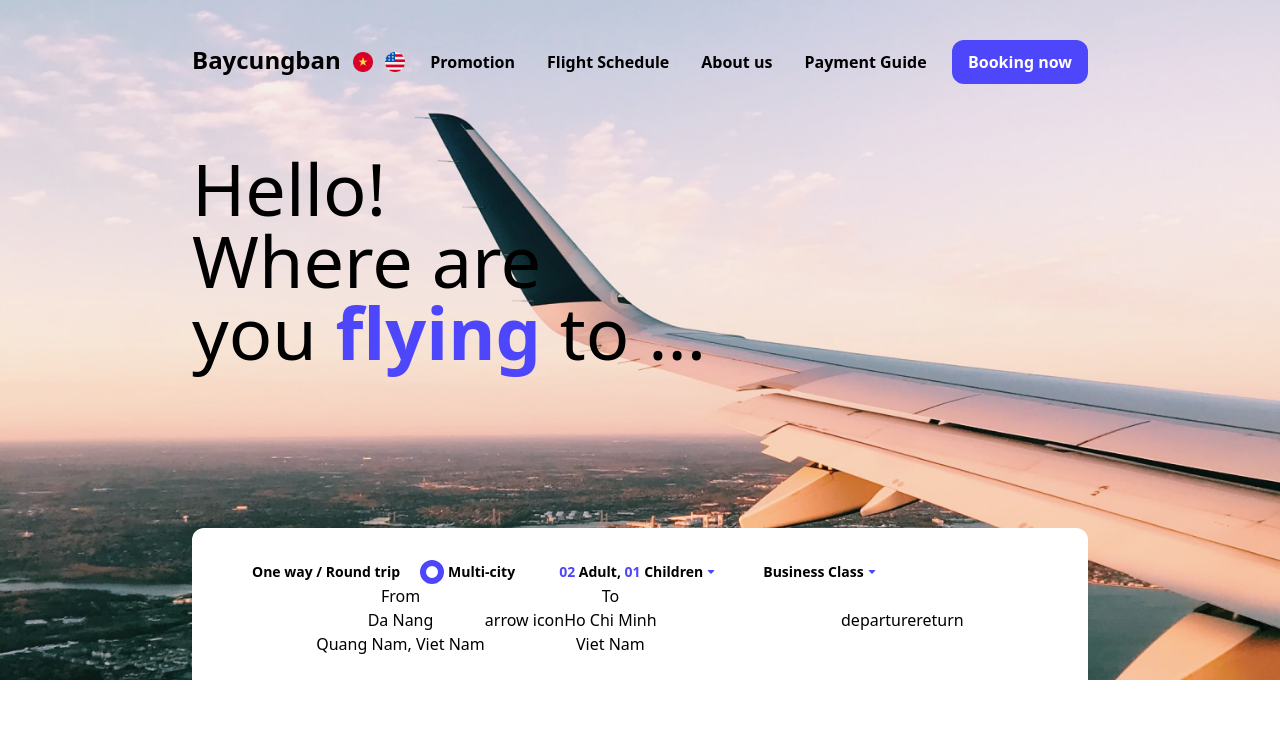
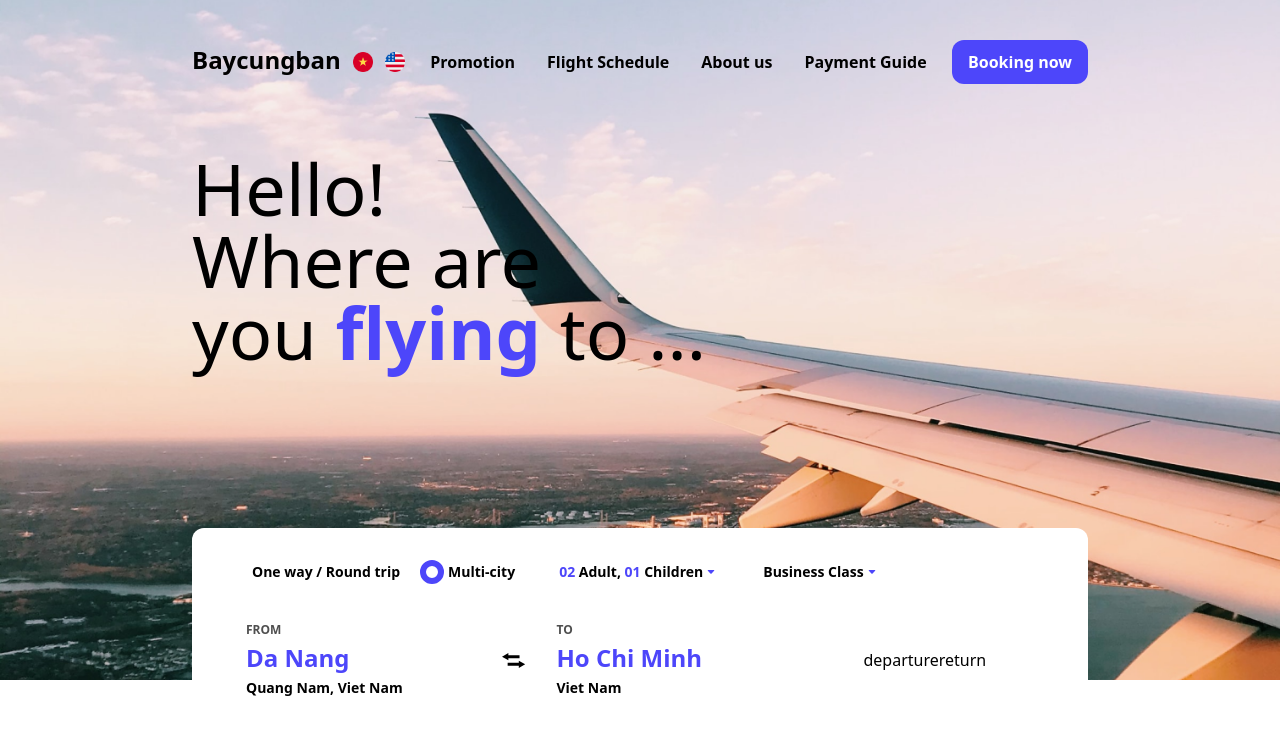
Before and after one commit to PhamTranHuy/baycungban, a React (Create React App) app: page / in a window 1280 px wide. Shown: the top 734 px of the page. Built offline with nearby package versions, Linux system fonts and the light colour scheme.

Commit message:
update styles

```diff
--- a/src/components/Home/SearchFlights/FlightTimeAndPlace/FlightTimeAndPlace.jsx
+++ b/src/components/Home/SearchFlights/FlightTimeAndPlace/FlightTimeAndPlace.jsx
@@ -1,17 +1,27 @@
 function FlightTimeAndPlace() {
     return (
-        <div className="flex-center">
+        <div className="flex-center py-5">
             <div className="flex-center grow">
-                <div>
-                    <div>From</div>
-                    <div>Da Nang</div>
-                    <div>Quang Nam, Viet Nam</div>
+                <div className="grow py-4 px-5 rounded-2xl
+                    border-transparent border-2
+                    font-bold text-left
+                    hover:border-[#4D46FA]">
+                    <div className="text-xs text-[#040404b3]">FROM</div>
+                    <div className="my-1 text-2xl text-[#4D46FA]">Da Nang</div>
+                    <div className="text-sm text-[#000]">Quang Nam, Viet Nam</div>
                 </div>
-                <div>arrow icon</div>
-                <div>
-                    <div>To</div>
-                    <div>Ho Chi Minh</div>
-                    <div>Viet Nam</div>
+                {/* <div className="flex-center w-[60px] h-[60px] rounded-full"> */}
+                <div className="mx-2">
+                    <img className="mr-[5px] mb-[-1px]" src={process.env.PUBLIC_URL + '/assets/home/left-arrow.svg'} alt="" />
+                    <img className="ml-[5px] mt-[-1px]" src={process.env.PUBLIC_URL + '/assets/home/right-arrow.svg'} alt="" />
+                </div>
+                {/* </div> */}
+                <div className="grow py-4 px-5 rounded-2xl border-transparent border-2
+                    font-bold text-left
+                    hover:border-[#4D46FA]">
+                    <div className="text-xs text-[#040404b3]">TO</div>
+                    <div className="my-1 text-2xl text-[#4D46FA]">Ho Chi Minh</div>
+                    <div className="text-sm text-[#000]">Viet Nam</div>
                 </div>
             </div>
             <div className="flex-center grow">
```
Also changed, not shown: public/assets/home/left-arrow.svg (added), public/assets/home/right-arrow.svg (added).
